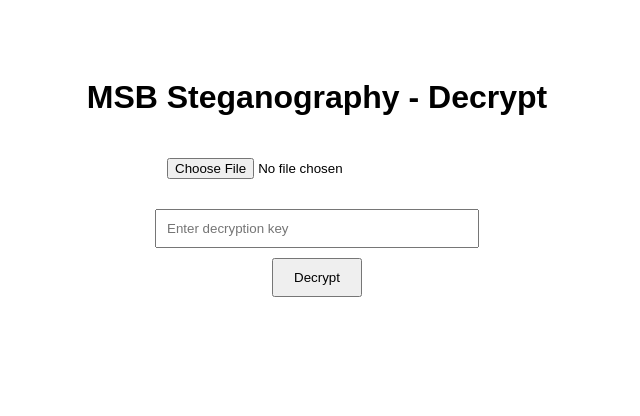
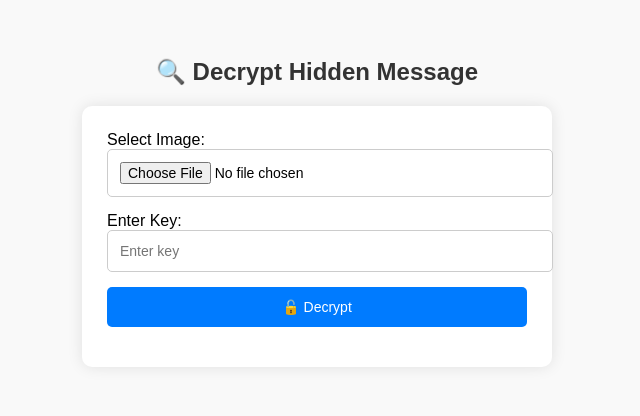
Before and after one commit to Saikiran-Challa/msb_web_stego, a Flask app: page / in a window 1280 px wide. Shown: the top 416 px of the page, without its empty margins (323-963 px from the left). Run offline with Flask 3, Linux system fonts and the light colour scheme.

Commit message:
Fixed decryption route and homepage

```diff
--- a/app.py
+++ b/app.py
@@ -1,9 +1,11 @@
+# ✅ app.py
 from flask import Flask, render_template, request, redirect, url_for, flash
 from PIL import Image
 import os
 
 app = Flask(__name__)
 app.secret_key = "supersecretkey"
+
 
 def extract_message(image, key):
     binary_message = ""
@@ -28,14 +30,15 @@ def extract_message(image, key):
             continue
         break
 
-    # Convert to characters
     chars = [binary_message[i:i + 8] for i in range(0, len(binary_message), 8)]
     message = ''.join([chr(int(b, 2)) for b in chars])
     return message
 
+
 @app.route("/")
 def index():
     return render_template("index.html")
+
 
 @app.route("/decrypt", methods=["POST"])
 def decrypt():
@@ -58,7 +61,7 @@ def decrypt():
         flash("Error during decryption: " + str(e))
         return redirect(url_for("index"))
 
+
 if __name__ == "__main__":
-    import os
-    port = int(os.environ.get("PORT", 10000))
+    port = int(os.environ.get("PORT", 5000))
     app.run(host="0.0.0.0", port=port)
--- a/render.yaml
+++ b/render.yaml
@@ -1,3 +1,4 @@
+# ✅ render.yaml
 services:
   - type: web
     name: msb-web-stego
--- a/templates/index.html
+++ b/templates/index.html
@@ -1,39 +1,92 @@
+<!-- templates/index.html -->
 <!DOCTYPE html>
 <html lang="en">
 <head>
     <meta charset="UTF-8">
-    <title>MSB Web Stego</title>
+    <title>MSB Steganography Decryption</title>
     <style>
-        body { font-family: Arial; text-align: center; padding: 50px; }
-        form { margin-top: 20px; }
-        input[type="text"], input[type="file"] { padding: 10px; width: 300px; margin: 10px 0; }
-        button { padding: 10px 20px; }
-        .message-box { margin-top: 20px; color: green; font-weight: bold; }
-        .error-box { color: red; }
+        body {
+            font-family: Arial, sans-serif;
+            padding: 30px;
+            background: #f9f9f9;
+        }
+        h2 {
+            text-align: center;
+            color: #333;
+        }
+        form {
+            background: #fff;
+            padding: 25px;
+            border-radius: 10px;
+            width: 100%;
+            max-width: 420px;
+            margin: 20px auto;
+            box-shadow: 0 0 15px rgba(0,0,0,0.1);
+        }
+        input[type="file"],
+        input[type="text"],
+        button {
+            width: 100%;
+            padding: 12px;
+            margin-bottom: 15px;
+            border-radius: 5px;
+            border: 1px solid #ccc;
+            font-size: 14px;
+        }
+        button {
+            background-color: #007bff;
+            color: white;
+            border: none;
+            cursor: pointer;
+        }
+        button:hover {
+            background-color: #0056b3;
+        }
+        .message {
+            background-color: #e6ffe6;
+            color: #333;
+            padding: 15px;
+            margin-top: 20px;
+            border-radius: 6px;
+            text-align: center;
+        }
+        .error {
+            background-color: #ffe6e6;
+            color: #a00;
+            padding: 15px;
+            margin-top: 20px;
+            border-radius: 6px;
+            text-align: center;
+        }
     </style>
 </head>
 <body>
-    <h1>MSB Steganography - Decrypt</h1>
+    <h2>🔍 Decrypt Hidden Message</h2>
+    <form method="POST" action="/decrypt" enctype="multipart/form-data">
+        <label for="image">Select Image:</label>
+        <input type="file" name="image" accept="image/*" required>
+
+        <label for="key">Enter Key:</label>
+        <input type="text" name="key" placeholder="Enter key" required>
+
+        <button type="submit">🔓 Decrypt</button>
+    </form>
+
+    {% if decrypted_message %}
+        <div class="message">
+            <strong>Decrypted Message:</strong><br>
+            {{ decrypted_message }}
+        </div>
+    {% endif %}
+
     {% with messages = get_flashed_messages() %}
       {% if messages %}
-        <div class="error-box">
-          {% for message in messages %}
-            <p>{{ message }}</p>
-          {% endfor %}
+        <div class="error">
+            {% for message in messages %}
+                <p>{{ message }}</p>
+            {% endfor %}
         </div>
       {% endif %}
     {% endwith %}
-
-    <form method="POST" action="/decrypt" enctype="multipart/form-data">
-        <input type="file" name="image" accept="image/*" required><br>
-        <input type="text" name="key" placeholder="Enter decryption key" required><br>
-        <button type="submit">Decrypt</button>
-    </form>
-
-    {% if decrypted_message %}
-        <div class="message-box">
-            <p>Decrypted Message: {{ decrypted_message }}</p>
-        </div>
-    {% endif %}
 </body>
 </html>
```
